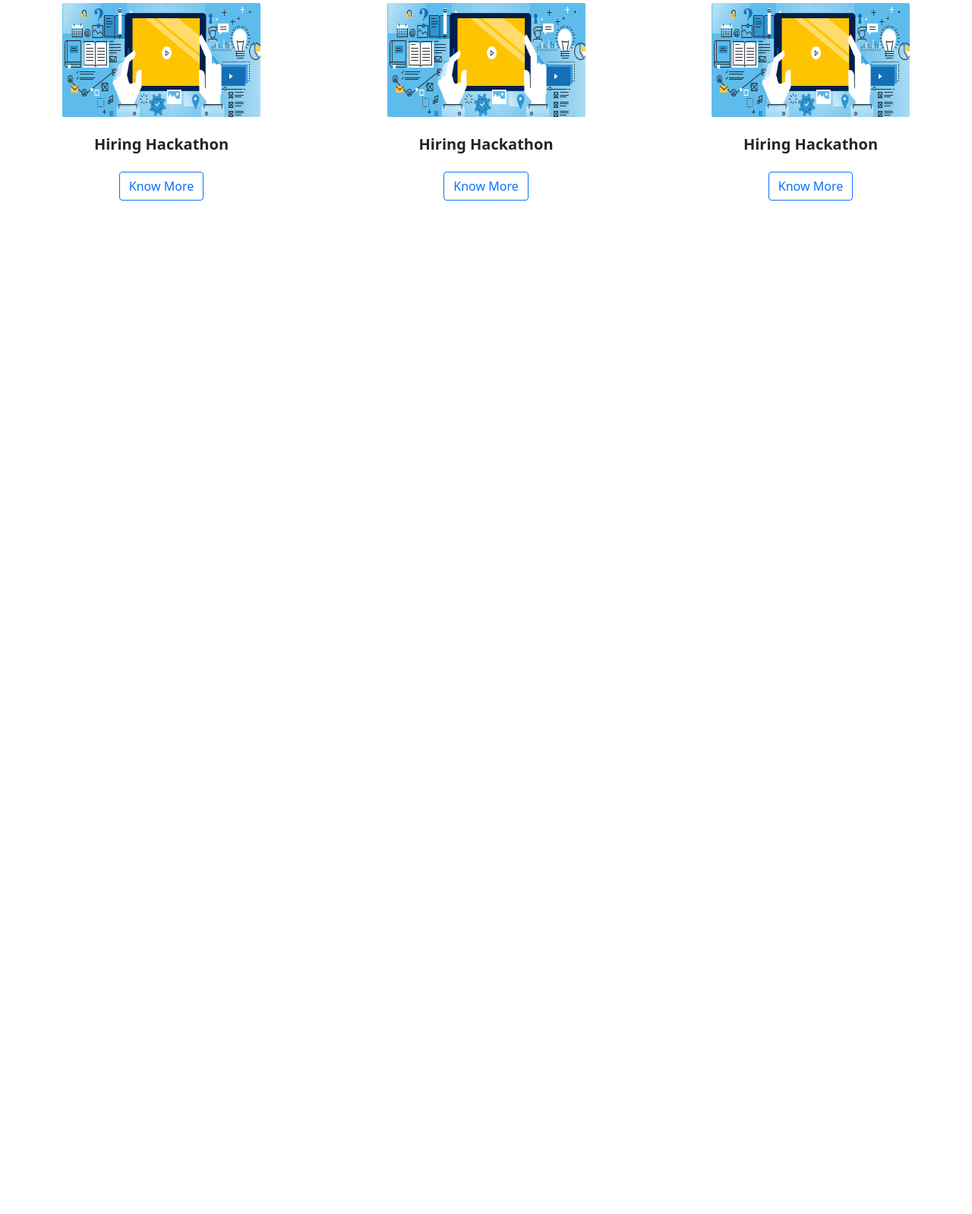
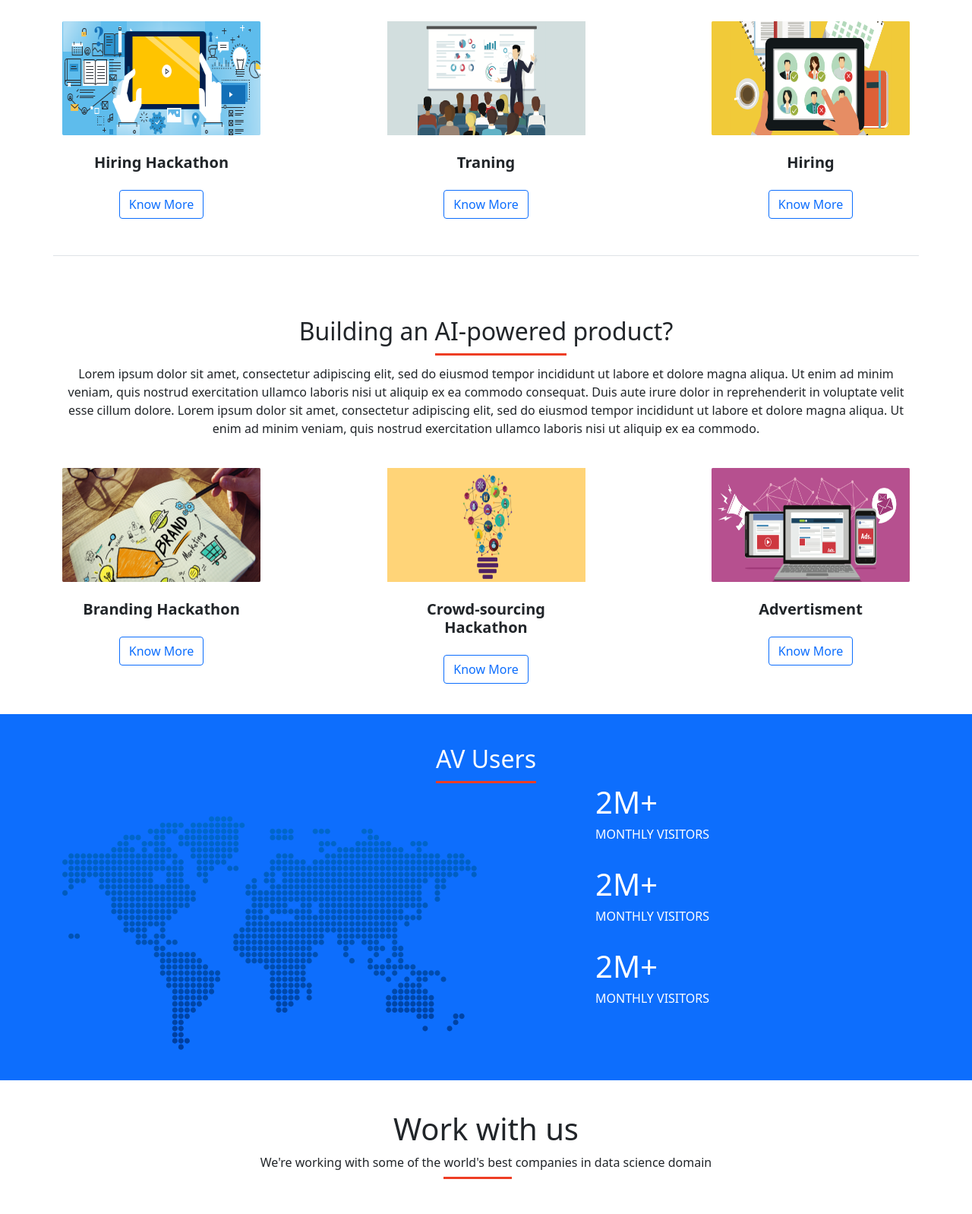
Before and after one commit to amanshakya2001/AV-FrontEnd, a plain HTML site: page 13.coperatepage.html in a window 1280 px wide. Shown: the part 694-2292 px from the top of the page at 76% size. Before the commit the page ends 998 px from the top, so only its background shows below. Drawn offline with nearby package versions, Linux system fonts and the light colour scheme.

Commit message:
File renamed properly

```diff
--- a/coperatepage.html
+++ b/13.coperatepage.html
@@ -22,7 +22,7 @@
 
 <body>
     <div class="container-fluid p-0">
-        <header>
+        <header class="position-sticky top-0 bg-white">
             <div class="container-fluid">
                 <nav class="navbar navbar-expand-lg navbar-light bg-white">
                     <div class="container p-0">
@@ -73,7 +73,7 @@
             </div>
         </section>
         <section class="common-style datascienceteam">
-            <div class="container">
+            <div class="container border-bottom pb-5">
                 <div class="row">
                     <h2 class="text-center fw-light">Building a <span class="border-bottom-orange pb-2">data
                             science</span> team?</h2>
@@ -85,7 +85,7 @@
                         Ut enim ad minim veniam, quis nostrud exercitation ullamco laboris nisi ut aliquip ex ea
                         commodo.</p>
                 </div>
-                <div class="row justify-content-between">
+                <div class="row justify-content-between mt-4">
                     <div class="col-lg-3">
                         <img src="./assests/images/hiring_hackathon.png" width="100%" height="150px" alt="">
                         <h4 class="text-center mt-4 fs-5 fw-bold">Hiring Hackathon</h4>
@@ -94,15 +94,15 @@
                         </div>
                     </div>
                     <div class="col-lg-3">
-                        <img src="./assests/images/hiring_hackathon.png" width="100%" height="150px" alt="">
-                        <h4 class="text-center mt-4 fs-5 fw-bold">Hiring Hackathon</h4>
+                        <img src="./assests/images/training.png" width="100%" height="150px" alt="">
+                        <h4 class="text-center mt-4 fs-5 fw-bold">Traning</h4>
                         <div class="button text-center mt-4">
                             <a class="btn btn-outline-primary" href="#">Know More</a>
                         </div>
                     </div>
                     <div class="col-lg-3">
-                        <img src="./assests/images/hiring_hackathon.png" width="100%" height="150px" alt="">
-                        <h4 class="text-center mt-4 fs-5 fw-bold">Hiring Hackathon</h4>
+                        <img src="./assests/images/hiring.png" width="100%" height="150px" alt="">
+                        <h4 class="text-center mt-4 fs-5 fw-bold">Hiring</h4>
                         <div class="button text-center mt-4">
                             <a class="btn btn-outline-primary" href="#">Know More</a>
                         </div>
@@ -110,8 +110,65 @@
                 </div>
             </div>
         </section>
-
-
+        <section class="common-style AIpowered">
+            <div class="container">
+                <div class="row">
+                    <h2 class="text-center fw-light">Building an <span class="border-bottom-orange pb-2">AI-powered</span>  product?</h2>
+                    <p class="text-center mt-3 fs-6">Lorem ipsum dolor sit amet, consectetur adipiscing elit, sed do eiusmod tempor incididunt ut labore et dolore magna aliqua. Ut enim ad minim veniam, quis nostrud exercitation ullamco laboris nisi ut aliquip ex ea commodo consequat. Duis aute irure dolor in reprehenderit in voluptate velit esse cillum dolore. Lorem ipsum dolor sit amet, consectetur adipiscing elit, sed do eiusmod tempor incididunt ut labore et dolore magna aliqua. Ut enim ad minim veniam, quis nostrud exercitation ullamco laboris nisi ut aliquip ex ea commodo.</p>
+                </div>
+                <div class="row justify-content-between mt-4">
+                    <div class="col-lg-3">
+                        <img src="./assests/images/brand_hackathon.jpg" width="100%" height="150px" alt="">
+                        <h4 class="text-center mt-4 fs-5 fw-bold">Branding Hackathon</h4>
+                        <div class="button text-center mt-4">
+                            <a class="btn btn-outline-primary" href="#">Know More</a>
+                        </div>
+                    </div>
+                    <div class="col-lg-3">
+                        <img src="./assests/images/crowd_sorcing.png" width="100%" height="150px" alt="">
+                        <h4 class="text-center mt-4 fs-5 fw-bold">Crowd-sourcing Hackathon</h4>
+                        <div class="button text-center mt-4">
+                            <a class="btn btn-outline-primary" href="#">Know More</a>
+                        </div>
+                    </div>
+                    <div class="col-lg-3">
+                        <img src="./assests/images/advertising.png" width="100%" height="150px" alt="">
+                        <h4 class="text-center mt-4 fs-5 fw-bold">Advertisment</h4>
+                        <div class="button text-center mt-4">
+                            <a class="btn btn-outline-primary" href="#">Know More</a>
+                        </div>
+                    </div>
+                </div>
+            </div>
+        </section>
+        <section class="common-style users bg-primary">
+            <div class="container">
+                <div class="row">
+                    <h2 class=" text-white
+                    text-center fw-light"><span class="border-bottom-orange pb-2">AV Users</span></h2>
+                </div>
+                <div class="row ">
+                    <div class="col-lg-6 pt-5">
+                        <img class="w-100" src="./assests/images/Map.svg" alt="">
+                    </div>
+                    <div class="col-lg-6 ps-5">
+                        <ul class="list-style-none ms-5 ps-5">
+                            <li class="text-white fs-1 mb-4">2M+<span class="fs-6 d-block">MONTHLY VISITORS</span></li>
+                            <li class="text-white fs-1 mb-4">2M+<span class="fs-6 d-block">MONTHLY VISITORS</span></li>
+                            <li class="text-white fs-1 mb-1">2M+<span class="fs-6 d-block">MONTHLY VISITORS</span>  </li>
+                        </ul>
+                    </div>
+                </div>
+            </div>
+        </section>
+        <section class="workwithus common-style">
+            <div class="container">
+                <div class="row">
+                    <h1 class="fw-light text-center">Work with us</h1>
+                    <p class="text-center">We're working with some of the <span class="border-bottom-orange pb-2">world's best</span> companies in data science domain</p>
+                </div>
+            </div>
+        </section>
 
 
 
--- a/assests/Style/coperatepage.css
+++ b/assests/Style/coperatepage.css
@@ -1,7 +1,3 @@
-.lh-auto
-{
-    line-height: inherit !important;
-}
 .nav-link:hover{
     border-bottom: 3px solid #ee3d24;
     color: blue !important;
@@ -20,3 +16,6 @@
 .border-bottom-orange{
     border-bottom: 3px solid #ee3d24;
 }
+.list-style-none{
+    list-style: none;
+}
```
Also changed, not shown: 1.BasicCommands.html (renamed from BasicCommands.html), 10.DSH2020.html (renamed from DSH2020.html), 11.card.html (renamed from card.html), 12.cardmaking.html (renamed from cardmaking.html), 14.Accordian.html (renamed from Accordian.html), 2.Header.html (renamed from Header.html), 3.Footer.html (renamed from Footer.html), 4.HeaderBootstrap.html (renamed from HeaderBootstrap.html), 5.Collapse.html (renamed from Collapse.html), 6.RoadMap.html (renamed from RoadMap.html), 7.SlickSlider.html (renamed from SlickSlider.html), 8.Slickkick.html (renamed from Slickkick.html), 9.slickcard.html (renamed from slickcard.html), assests/images/Map.svg (added).
